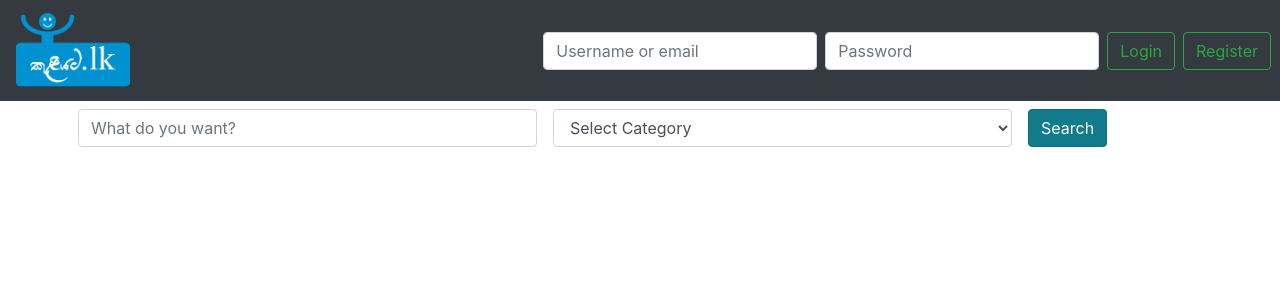
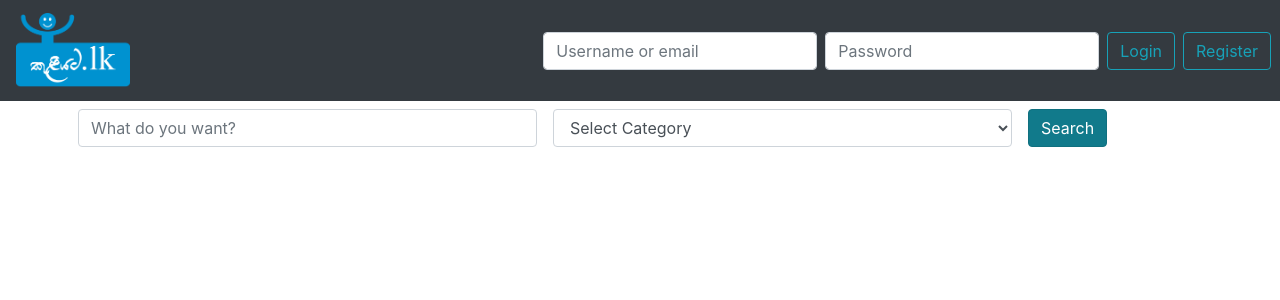
Before and after one commit to HBashanaE/Semester-3-Project, a PHP site: page / in a window 1280 px wide. Shown: the top 300 px of the page. Run offline with PHP 8.4, Linux system fonts and the light colour scheme.

Commit message:
2019.03.07

```diff
--- a/index.php
+++ b/index.php
@@ -32,6 +32,7 @@ if($_POST['submit']) {
 <head>
     <meta charset="ISO-8859-1">
     <title>කුළියට</title>
+    <link rel="shortcut icon" href="Resources/favicon.ico" type="image/x-icon"/>
     <link rel="stylesheet" href="https://stackpath.bootstrapcdn.com/bootstrap/4.3.1/css/bootstrap.min.css"
         integrity="sha384-ggOyR0iXCbMQv3Xipma34MD+dH/1fQ784/j6cY/iJTQUOhcWr7x9JvoRxT2MZw1T" crossorigin="anonymous">
     <script src="https://code.jquery.com/jquery-3.3.1.slim.min.js"
@@ -58,12 +59,12 @@ if($_POST['submit']) {
             <div class="row">
                 <input type="text" name="username" class="form-control mr-sm-2" placeholder="Username or email">
                 <input type="password" name="password" class="form-control mr-sm-2" placeholder="Password">
-                <button type="submit" name="submit" class="float btn btn-outline-success my-2 my-sm-0 mr-sm-2 mr-xs-1 my-xs-0"
+                <button type="submit" name="submit" class="float btn btn-outline-info my-2 my-sm-0 mr-sm-2 mr-xs-1 my-xs-0"
                     value="login">Login</button>
         </form>
         <!-- Register button -->
         <form action="register.php">
-            <input type="submit" class="float btn btn-outline-success my-2 my-sm-0 mr-sm-2 mr-xs-1 my-xs-0" value="Register" />
+            <input type="submit" class="float btn btn-outline-info my-2 my-sm-0 mr-sm-2 mr-xs-1 my-xs-0" value="Register" />
         </form>
     </nav>
 
```
Also changed, not shown: search.php (+10 -1 lines), Resources/favicon.ico (added).
